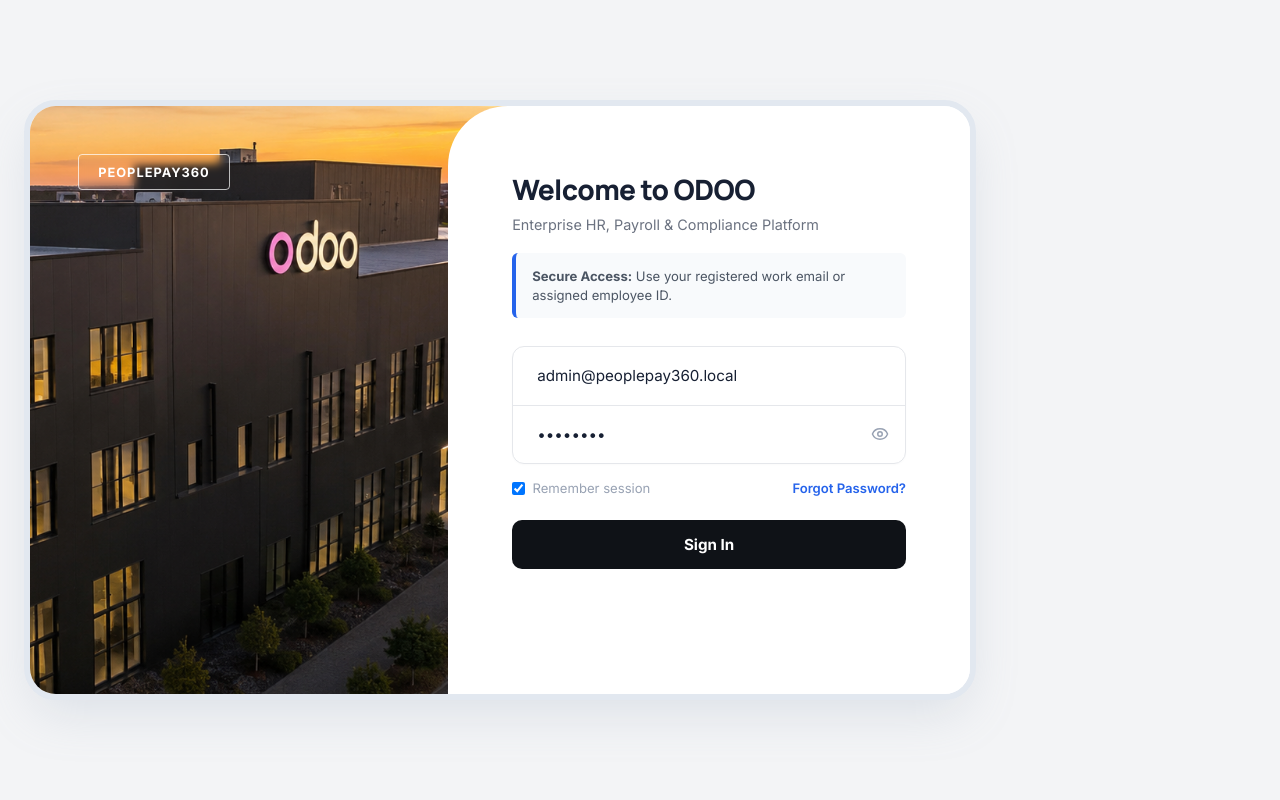
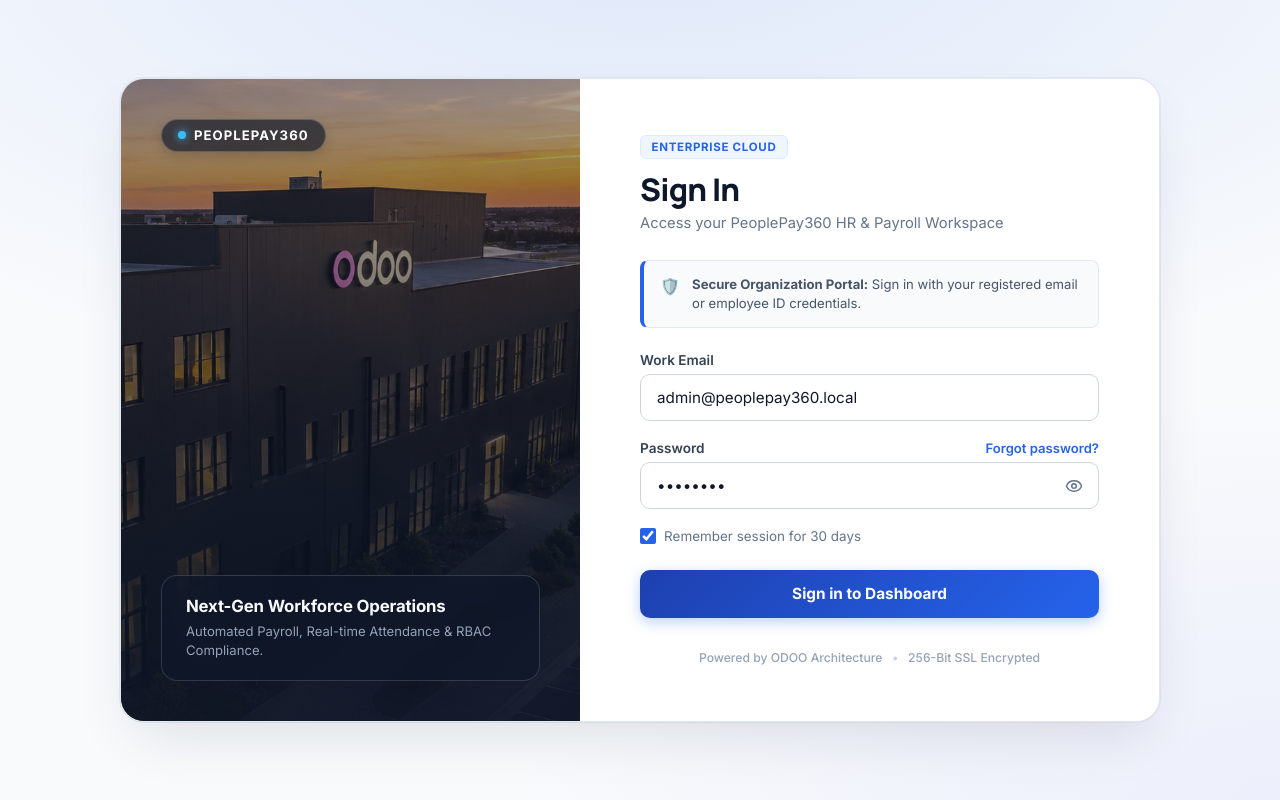
Before and after one commit to inderash18/HR-Payroll---odoo, a React (Vite) app in the folder client/: page /login in a window 1280 px wide. Built offline with nearby package versions, Linux system fonts and the light colour scheme; no server answers.

Commit message:
style(auth): center login card and apply enterprise typography and color system

```diff
--- a/client/src/pages/auth/LoginPage.jsx
+++ b/client/src/pages/auth/LoginPage.jsx
@@ -98,57 +98,77 @@
     }
   };
 
+
   return (
-    <div id="app" style={{ display: 'flex', alignItems: 'center', justifyContent: 'center' }}>
+    <div className="login-screen-wrapper">
       <div className="login-card">
-        {/* Left side: Image background content */}
+        {/* Left side: Hero / Building Brand Image */}
         <div className="login-image-content">
-          <div className="box-logo">PEOPLEPAY360</div>
+          <div className="login-brand-badge">
+            <span className="brand-dot"></span>
+            <span>PEOPLEPAY360</span>
+          </div>
+          <div className="login-hero-overlay">
+            <div className="hero-quote">
+              <p className="hero-quote-title">Next-Gen Workforce Operations</p>
+              <p className="hero-quote-sub">Automated Payroll, Real-time Attendance & RBAC Compliance.</p>
+            </div>
+          </div>
         </div>
 
-        {/* Right side: White form container */}
+        {/* Right side: Modern enterprise form */}
         <div className="login-form-side">
-          <div className="welcome-text" style={{ marginTop: '1rem' }}>
-            <h1 style={{ fontSize: '1.75rem', fontWeight: 800, color: 'var(--text-main)', letterSpacing: '-0.02em' }}>
-              Welcome to ODOO
-            </h1>
-            <p style={{ color: '#6b7280', fontSize: '0.9rem', marginTop: '0.5rem' }}>
-              Enterprise HR, Payroll & Compliance Platform
+          <div className="login-header-group">
+            <div className="login-sys-badge">ENTERPRISE CLOUD</div>
+            <h1 className="login-title">Sign In</h1>
+            <p className="login-subtitle">
+              Access your PeoplePay360 HR & Payroll Workspace
             </p>
           </div>
 
-          <div
-            style={{
-              marginTop: '1.25rem',
-              padding: '0.85rem 1rem',
-              backgroundColor: '#f8fafc',
-              borderLeft: '4px solid var(--primary)',
-              borderRadius: '6px',
-            }}
-          >
-            <p style={{ color: '#4b5563', fontSize: '0.82rem', lineHeight: 1.45 }}>
-              <strong>Secure Access:</strong> Use your registered work email or assigned employee ID.
-            </p>
+          <div className="login-notice-box">
+            <div className="notice-icon">🛡️</div>
+            <div className="notice-content">
+              <strong>Secure Organization Portal:</strong> Sign in with your registered email or employee ID credentials.
+            </div>
           </div>
 
-          <form id="login-form" onSubmit={handleSubmit} style={{ marginTop: '1.75rem' }}>
-            <div className="stacked-inputs">
-              <div className="input-row">
+          <form id="login-form" onSubmit={handleSubmit} className="login-form-body">
+            <div className="form-field-group">
+              <label className="field-label" htmlFor="login-email">Work Email</label>
+              <div className="input-control">
                 <input
                   type="text"
                   id="login-email"
-                  placeholder="Work Email or Username (e.g. admin@peoplepay360.local)"
+                  placeholder="name@peoplepay360.local"
                   value={email}
                   onChange={(e) => setEmail(e.target.value)}
                   required
                   autoComplete="username"
                 />
               </div>
-              <div className="input-row input-with-toggle">
+            </div>
+
+            <div className="form-field-group">
+              <div className="field-label-row">
+                <label className="field-label" htmlFor="login-password">Password</label>
+                <a
+                  href="#forgot"
+                  id="btn-forgot-password"
+                  className="link-forgot"
+                  onClick={(e) => {
+                    e.preventDefault();
+                    setShowForgotModal(true);
+                  }}
+                >
+                  Forgot password?
+                </a>
+              </div>
+              <div className="input-control input-with-action">
                 <input
                   type={showPassword ? 'text' : 'password'}
                   id="login-password"
-                  placeholder="Password"
+                  placeholder="••••••••••••"
                   value={password}
                   onChange={(e) => setPassword(e.target.value)}
                   required
@@ -156,9 +176,9 @@
                 />
                 <button
                   type="button"
-                  className="btn-pwd-eye"
+                  className="btn-pwd-toggle"
                   id="btn-toggle-pwd"
-                  title="Show / Hide Password"
+                  title={showPassword ? "Hide password" : "Show password"}
                   tabIndex={-1}
                   onClick={() => setShowPassword(!showPassword)}
                 >
@@ -167,88 +187,47 @@
               </div>
             </div>
 
-            <div style={{ display: 'flex', justifyContent: 'space-between', alignItems: 'center', marginTop: '1rem' }}>
-              <label
-                style={{
-                  display: 'flex',
-                  alignItems: 'center',
-                  gap: '0.45rem',
-                  fontSize: '0.82rem',
-                  color: 'var(--text-muted)',
-                  cursor: 'pointer',
-                }}
-              >
+            <div className="form-options-row">
+              <label className="checkbox-label">
                 <input
                   type="checkbox"
                   id="login-remember"
                   checked={rememberMe}
                   onChange={(e) => setRememberMe(e.target.checked)}
-                  style={{ cursor: 'pointer' }}
                 />
-                <span>Remember session</span>
+                <span>Remember session for 30 days</span>
               </label>
-              <a
-                href="#forgot"
-                id="btn-forgot-password"
-                style={{ color: 'var(--blue)', fontSize: '0.82rem', textDecoration: 'none', fontWeight: 600 }}
-                onClick={(e) => {
-                  e.preventDefault();
-                  setShowForgotModal(true);
-                }}
-              >
-                Forgot Password?
-              </a>
             </div>
 
             {error && (
-              <div
-                id="login-error-msg"
-                style={{
-                  marginTop: '1rem',
-                  padding: '0.65rem 0.85rem',
-                  borderRadius: '6px',
-                  background: 'var(--red-bg)',
-                  color: 'var(--red-text)',
-                  fontSize: '0.84rem',
-                  fontWeight: 600,
-                }}
-              >
-                {error}
+              <div id="login-error-msg" className="login-error-banner">
+                <span className="error-dot">●</span>
+                <span>{error}</span>
               </div>
             )}
 
             <button
               type="submit"
-              className="btn-primary"
+              className="btn-login-action"
               id="btn-login-submit"
               disabled={isLoading}
-              style={{
-                marginTop: '1.5rem',
-                width: '100%',
-                borderRadius: '10px',
-                backgroundColor: '#0f1217',
-                padding: '0.95rem',
-                fontSize: '0.95rem',
-                fontWeight: 700,
-                color: '#ffffff',
-                cursor: 'pointer',
-                border: 'none',
-                display: 'flex',
-                justifyContent: 'center',
-                alignItems: 'center',
-                gap: '0.5rem',
-              }}
             >
               {isLoading ? (
                 <>
-                  <Loader2 size={16} className="animate-spin" />
-                  <span>Authenticating...</span>
+                  <Loader2 size={18} className="spin-animation" />
+                  <span>Authenticating secure session...</span>
                 </>
               ) : (
-                <span>Sign In</span>
+                <span>Sign in to Dashboard</span>
               )}
             </button>
           </form>
+
+          <div className="login-footer-meta">
+            <span>Powered by ODOO Architecture</span>
+            <span className="meta-sep">•</span>
+            <span>256-Bit SSL Encrypted</span>
+          </div>
         </div>
       </div>
 
--- a/client/src/styles/global.css
+++ b/client/src/styles/global.css
@@ -113,117 +113,387 @@
 }
 
 /* ----------------------------------------------------
-   LOGIN VIEW (PUGHALVANAN-DEV LOGIN CARD UI)
+   LOGIN SCREEN (CENTERED ENTERPRISE EXPERIENCE)
    ---------------------------------------------------- */
 body.login-page {
-  background: #f3f4f6;
+  background: #F1F5F9;
+  margin: 0;
   padding: 0;
+  min-height: 100vh;
+  width: 100vw;
+  overflow-x: hidden;
+}
+
+body.login-page #root {
+  width: 100vw;
+  min-height: 100vh;
   display: flex;
   align-items: center;
   justify-content: center;
+}
+
+.login-screen-wrapper {
+  width: 100vw;
   min-height: 100vh;
-}
-
-body.login-page #app, body.login-page .app-layout {
+  display: flex;
+  align-items: center;
+  justify-content: center;
+  background:
+    radial-gradient(ellipse 80% 60% at 50% -10%, rgba(37, 99, 235, 0.12), transparent),
+    radial-gradient(ellipse 60% 50% at 100% 100%, rgba(99, 102, 241, 0.08), transparent),
+    #F8FAFC;
+  padding: 2rem 1.5rem;
+  box-sizing: border-box;
+}
+
+.login-card {
+  display: flex;
   width: 100%;
-  max-width: 1000px;
-  height: auto;
-  min-height: 600px;
-  background: transparent;
-  box-shadow: none;
-  border-radius: 0;
-  overflow: visible;
-  display: flex;
-  align-items: center;
-  justify-content: center;
-  padding: 1.5rem;
-}
-
-.login-card {
-  display: flex;
-  width: 100%;
-  max-width: 1000px;
-  min-height: 600px;
-  background: #ffffff;
-  border: 6px solid #e2e8f0;
-  border-radius: 32px;
-  box-shadow: 0 20px 50px -10px rgba(148, 163, 184, 0.25);
+  max-width: 1040px;
+  min-height: 620px;
+  background: #FFFFFF;
+  border: 1px solid #E2E8F0;
+  border-radius: 24px;
+  box-shadow:
+    0 25px 60px -15px rgba(15, 23, 42, 0.12),
+    0 0 0 1px rgba(226, 232, 240, 0.8);
   overflow: hidden;
   position: relative;
 }
 
-.login-card::before {
-  content: '';
-  position: absolute;
-  top: 0;
-  left: 0;
-  width: 55%;
-  height: 100%;
-  background: url('/ChatGPT Image Sep 5, 2026, 02_51_18 PM.png') right center/cover no-repeat;
-  z-index: 0;
-}
-
+/* Left Hero Brand Panel */
 .login-image-content {
-  flex: 0.9;
-  padding: 3rem;
-  display: flex;
-  align-items: flex-start;
+  flex: 0.95;
+  background:
+    linear-gradient(to bottom, rgba(15, 23, 42, 0.35) 0%, rgba(15, 23, 42, 0.85) 100%),
+    url('/ChatGPT Image Sep 5, 2026, 02_51_18 PM.png') center center/cover no-repeat;
+  padding: 2.5rem;
+  display: flex;
+  flex-direction: column;
+  justify-content: space-between;
   position: relative;
   z-index: 1;
 }
 
-.box-logo {
-  border: 1px solid rgba(255,255,255,0.7);
-  border-radius: 4px;
-  display: inline-block;
-  padding: 0.6rem 1.2rem;
-  color: white;
-  font-weight: 700;
-  letter-spacing: 1px;
-  font-size: 0.8rem;
-  text-transform: uppercase;
-  backdrop-filter: blur(4px);
-}
-
+.login-brand-badge {
+  display: inline-flex;
+  align-items: center;
+  gap: 0.5rem;
+  background: rgba(15, 23, 42, 0.65);
+  backdrop-filter: blur(12px);
+  border: 1px solid rgba(255, 255, 255, 0.2);
+  border-radius: 9999px;
+  padding: 0.45rem 1rem;
+  color: #FFFFFF;
+  font-size: 0.82rem;
+  font-weight: 700;
+  letter-spacing: 0.08em;
+  width: fit-content;
+  box-shadow: 0 4px 12px rgba(0, 0, 0, 0.15);
+}
+
+.brand-dot {
+  width: 8px;
+  height: 8px;
+  border-radius: 50%;
+  background: #38BDF8;
+  box-shadow: 0 0 8px #38BDF8;
+}
+
+.login-hero-overlay {
+  margin-top: auto;
+}
+
+.hero-quote {
+  background: rgba(15, 23, 42, 0.7);
+  backdrop-filter: blur(16px);
+  border: 1px solid rgba(255, 255, 255, 0.15);
+  border-radius: 16px;
+  padding: 1.25rem 1.5rem;
+  color: #FFFFFF;
+}
+
+.hero-quote-title {
+  font-size: 1.05rem;
+  font-weight: 700;
+  color: #F8FAFC;
+  margin-bottom: 0.35rem;
+  letter-spacing: -0.01em;
+}
+
+.hero-quote-sub {
+  font-size: 0.82rem;
+  color: #94A3B8;
+  line-height: 1.45;
+}
+
+/* Right Form Panel */
 .login-form-side {
-  flex: 1.1;
-  background: white;
-  border-top-left-radius: 60px;
-  padding: 3rem 4rem;
-  display: flex;
-  flex-direction: column;
+  flex: 1.15;
+  background: #FFFFFF;
+  padding: 3.5rem 3.75rem;
+  display: flex;
+  flex-direction: column;
+  justify-content: center;
   position: relative;
   z-index: 1;
 }
 
-.stacked-inputs {
-  border: 1px solid #e5e7eb;
-  border-radius: 12px;
-  overflow: hidden;
-  box-shadow: 0 1px 2px rgba(0,0,0,0.02);
-}
-
-.stacked-inputs .input-row {
-  border-bottom: 1px solid #e5e7eb;
-}
-
-.stacked-inputs .input-row:last-child {
-  border-bottom: none;
-}
-
-.stacked-inputs input {
+.login-header-group {
+  margin-bottom: 0.5rem;
+}
+
+.login-sys-badge {
+  font-size: 0.72rem;
+  font-weight: 700;
+  letter-spacing: 0.06em;
+  color: #2563EB;
+  background: #EFF6FF;
+  border: 1px solid #DBEAFE;
+  padding: 0.25rem 0.65rem;
+  border-radius: 6px;
+  display: inline-block;
+  margin-bottom: 0.75rem;
+}
+
+.login-title {
+  font-size: 1.95rem;
+  font-weight: 800;
+  color: #0F172A;
+  letter-spacing: -0.025em;
+  line-height: 1.2;
+}
+
+.login-subtitle {
+  color: #64748B;
+  font-size: 0.92rem;
+  margin-top: 0.35rem;
+  font-weight: 400;
+}
+
+.login-notice-box {
+  margin-top: 1.25rem;
+  margin-bottom: 1.5rem;
+  padding: 0.85rem 1rem;
+  background: #F8FAFC;
+  border: 1px solid #E2E8F0;
+  border-left: 4px solid #2563EB;
+  border-radius: 8px;
+  display: flex;
+  align-items: flex-start;
+  gap: 0.75rem;
+}
+
+.notice-icon {
+  font-size: 1rem;
+  line-height: 1.4;
+}
+
+.notice-content {
+  font-size: 0.82rem;
+  color: #475569;
+  line-height: 1.45;
+}
+
+.login-form-body {
+  display: flex;
+  flex-direction: column;
+  gap: 1.15rem;
+}
+
+.form-field-group {
+  display: flex;
+  flex-direction: column;
+}
+
+.field-label-row {
+  display: flex;
+  justify-content: space-between;
+  align-items: center;
+  margin-bottom: 0.4rem;
+}
+
+.field-label {
+  font-size: 0.85rem;
+  font-weight: 600;
+  color: #334155;
+  margin-bottom: 0.4rem;
+}
+
+.field-label-row .field-label {
+  margin-bottom: 0;
+}
+
+.link-forgot {
+  font-size: 0.82rem;
+  color: #2563EB;
+  font-weight: 600;
+  text-decoration: none;
+  transition: color 0.15s;
+}
+
+.link-forgot:hover {
+  color: #1D4ED8;
+  text-decoration: underline;
+}
+
+.input-control {
+  position: relative;
+  display: flex;
+  align-items: center;
+}
+
+.input-control input {
   width: 100%;
-  padding: 1.2rem 1.5rem;
+  padding: 0.82rem 1rem;
+  border: 1.5px solid #CBD5E1;
+  border-radius: 10px;
+  background: #FFFFFF;
+  color: #0F172A;
+  font-size: 0.95rem;
+  transition: all 0.15s ease-in-out;
+  outline: none;
+  font-family: var(--font-body);
+}
+
+.input-control input:focus {
+  border-color: #2563EB;
+  box-shadow: 0 0 0 4px rgba(37, 99, 235, 0.12);
+}
+
+.input-control input::placeholder {
+  color: #94A3B8;
+  font-size: 0.9rem;
+}
+
+.btn-pwd-toggle {
+  position: absolute;
+  right: 12px;
+  background: transparent;
   border: none;
-  outline: none;
-  background: transparent;
-  font-size: 0.95rem;
-  color: var(--text-main);
-  box-sizing: border-box;
-}
-
-.stacked-inputs input::placeholder {
-  color: #9ca3af;
+  color: #64748B;
+  cursor: pointer;
+  padding: 4px;
+  display: flex;
+  align-items: center;
+  justify-content: center;
+  border-radius: 6px;
+  transition: color 0.15s;
+}
+
+.btn-pwd-toggle:hover {
+  color: #0F172A;
+}
+
+.form-options-row {
+  display: flex;
+  align-items: center;
+  justify-content: space-between;
+}
+
+.checkbox-label {
+  display: flex;
+  align-items: center;
+  gap: 0.5rem;
+  font-size: 0.84rem;
+  color: #64748B;
+  cursor: pointer;
+  user-select: none;
+}
+
+.checkbox-label input[type="checkbox"] {
+  width: 16px;
+  height: 16px;
+  accent-color: #2563EB;
+  cursor: pointer;
+  border-radius: 4px;
+}
+
+.login-error-banner {
+  padding: 0.75rem 1rem;
+  border-radius: 8px;
+  background: #FEF2F2;
+  border: 1px solid #FEE2E2;
+  color: #B91C1C;
+  font-size: 0.84rem;
+  font-weight: 600;
+  display: flex;
+  align-items: center;
+  gap: 0.5rem;
+}
+
+.error-dot {
+  font-size: 0.75rem;
+}
+
+.btn-login-action {
+  width: 100%;
+  padding: 0.9rem 1.5rem;
+  background: linear-gradient(135deg, #1E40AF 0%, #2563EB 100%);
+  color: #FFFFFF;
+  border: none;
+  border-radius: 10px;
+  font-size: 0.96rem;
+  font-weight: 700;
+  cursor: pointer;
+  display: flex;
+  align-items: center;
+  justify-content: center;
+  gap: 0.6rem;
+  box-shadow: 0 4px 14px rgba(37, 99, 235, 0.3);
+  transition: all 0.15s ease;
+  margin-top: 0.5rem;
+}
+
+.btn-login-action:hover:not(:disabled) {
+  background: linear-gradient(135deg, #1D4ED8 0%, #1E40AF 100%);
+  box-shadow: 0 6px 20px rgba(37, 99, 235, 0.4);
+  transform: translateY(-1px);
+}
+
+.btn-login-action:disabled {
+  opacity: 0.7;
+  cursor: not-allowed;
+}
+
+.spin-animation {
+  animation: spin 1s linear infinite;
+}
+
+@keyframes spin {
+  from { transform: rotate(0deg); }
+  to { transform: rotate(360deg); }
+}
+
+.login-footer-meta {
+  margin-top: 2rem;
+  display: flex;
+  align-items: center;
+  justify-content: center;
+  gap: 0.6rem;
+  font-size: 0.76rem;
+  color: #94A3B8;
+  font-weight: 500;
+}
+
+.meta-sep {
+  opacity: 0.5;
+}
+
+/* Responsive adjustments */
+@media (max-width: 920px) {
+  .login-card {
+    flex-direction: column;
+    max-width: 480px;
+    min-height: auto;
+  }
+  .login-image-content {
+    min-height: 220px;
+    padding: 2rem;
+  }
+  .login-form-side {
+    padding: 2.5rem 2rem;
+  }
 }
 
 /* ----------------------------------------------------
```
